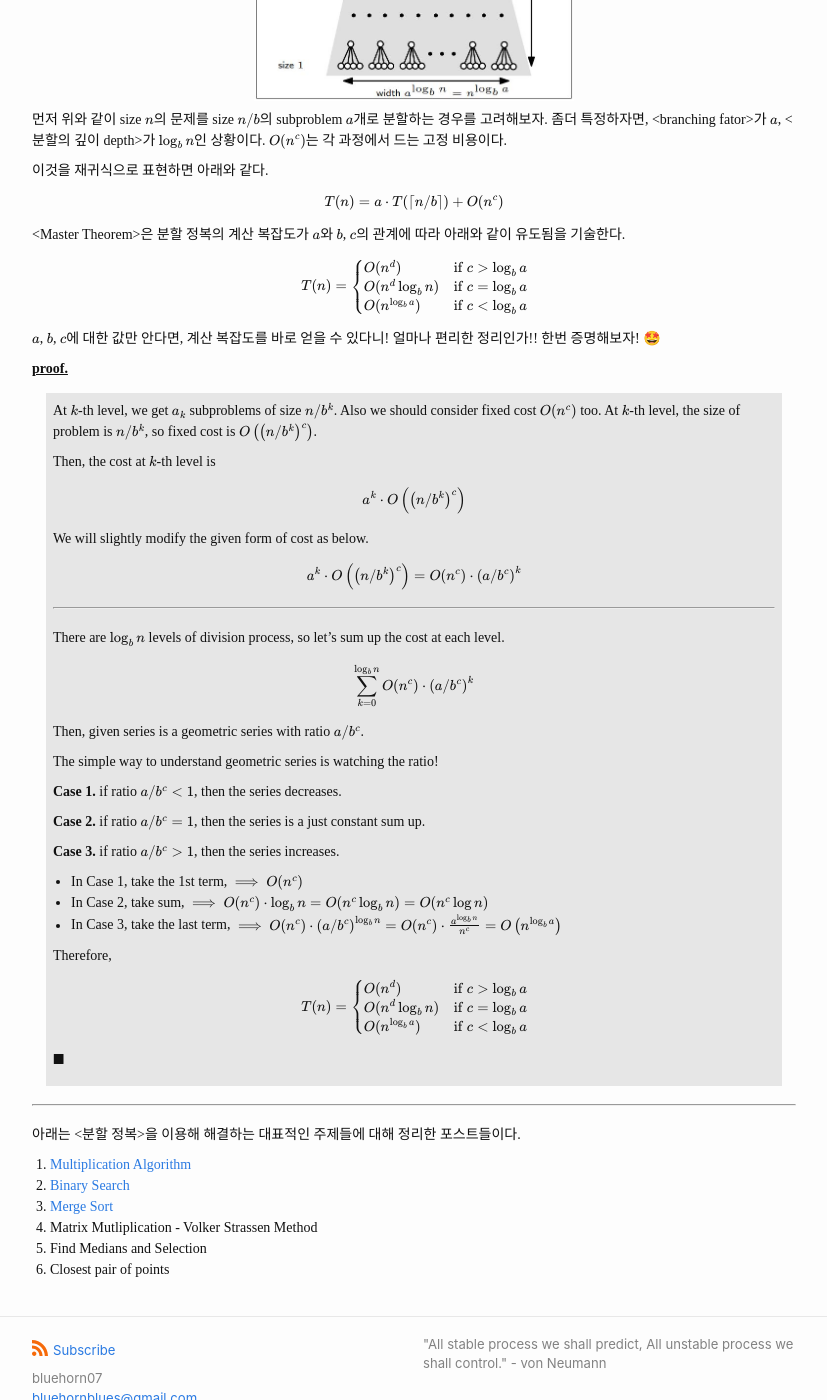
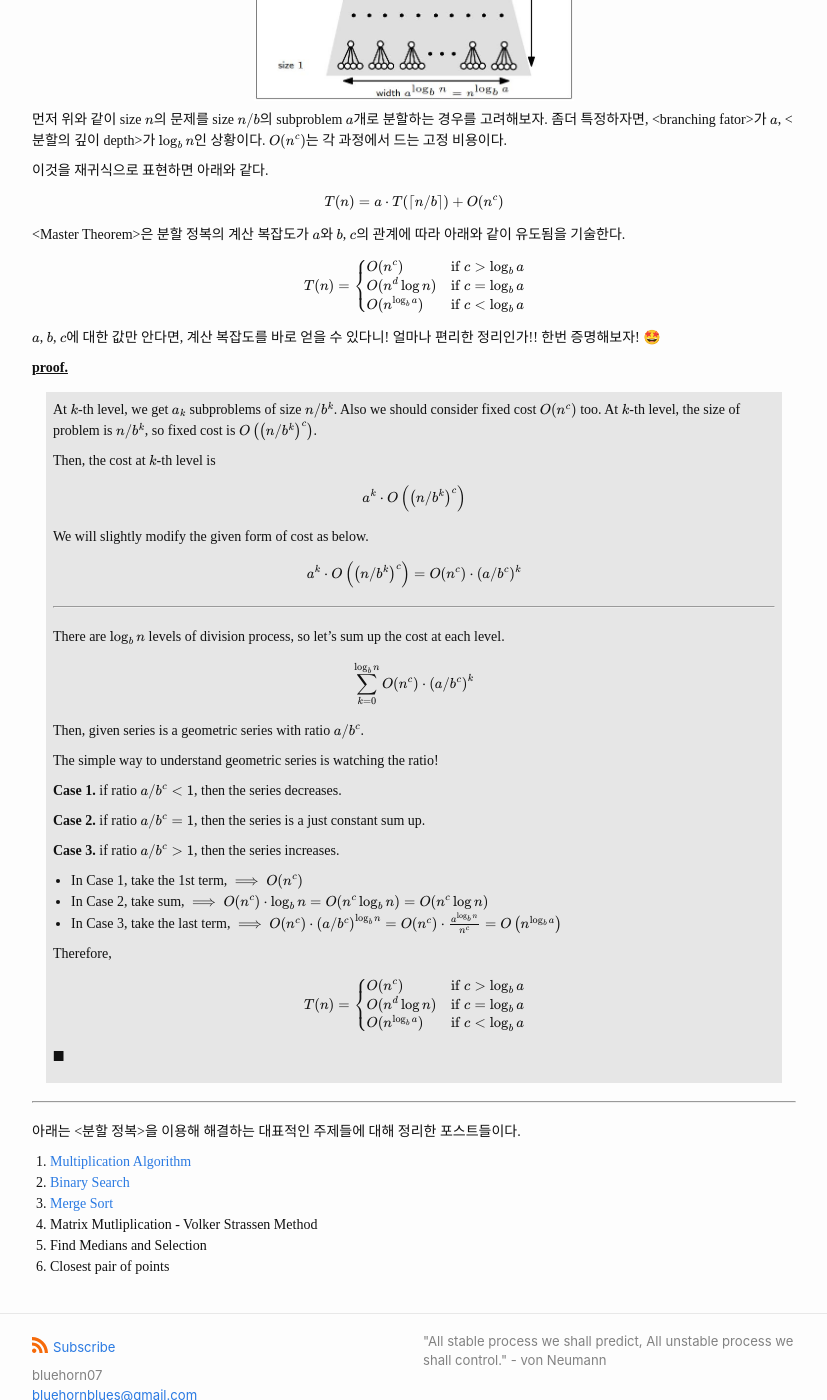
Before and after one commit to BlueHorn07/computer_science, a Jekyll site: the page built from _posts/algorithm/2021-02-26-divide-and-conquer.md, in a window 1280 px wide and 1400 px high, scrolled down 1086 px. Shown: the whole window, without its empty margins (226-1053 px from the left). Built offline with Jekyll 4.4.1, drawn with Linux system fonts in a browser that asks for light colours; nearby versions of some CDN libraries; some web fonts are replaced.

Commit message:
fix mistake

```diff
--- a/_posts/algorithm/2021-02-26-divide-and-conquer.md
+++ b/_posts/algorithm/2021-02-26-divide-and-conquer.md
@@ -48,8 +48,8 @@ $$
 
 $$
 T(n) = \begin{cases}
-O(n^d) &\mbox{if } c > \log_b {a} \\
-O(n^d \log_b {n}) & \mbox{if } c = \log_b {a} \\
+O(n^c) &\mbox{if } c > \log_b {a} \\
+O(n^d \log {n}) & \mbox{if } c = \log_b {a} \\
 O(n^{\log_b {a}}) & \mbox{if } c < \log_b {a}
 \end{cases}
 $$
@@ -100,8 +100,8 @@ Therefore,
 
 $$
 T(n) = \begin{cases}
-O(n^d) &\mbox{if } c > \log_b {a} \\
-O(n^d \log_b {n}) & \mbox{if } c = \log_b {a} \\
+O(n^c) &\mbox{if } c > \log_b {a} \\
+O(n^d \log {n}) & \mbox{if } c = \log_b {a} \\
 O(n^{\log_b {a}}) & \mbox{if } c < \log_b {a}
 \end{cases}
 $$
```
